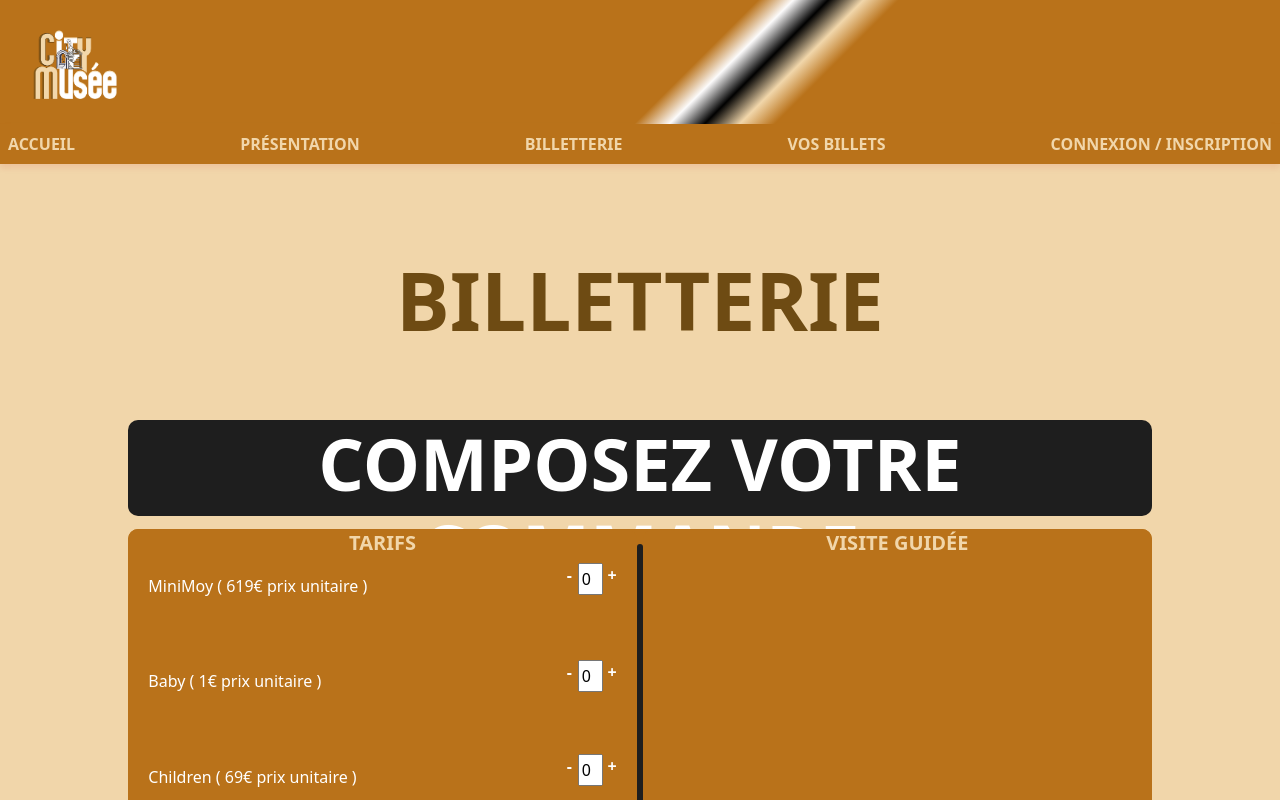
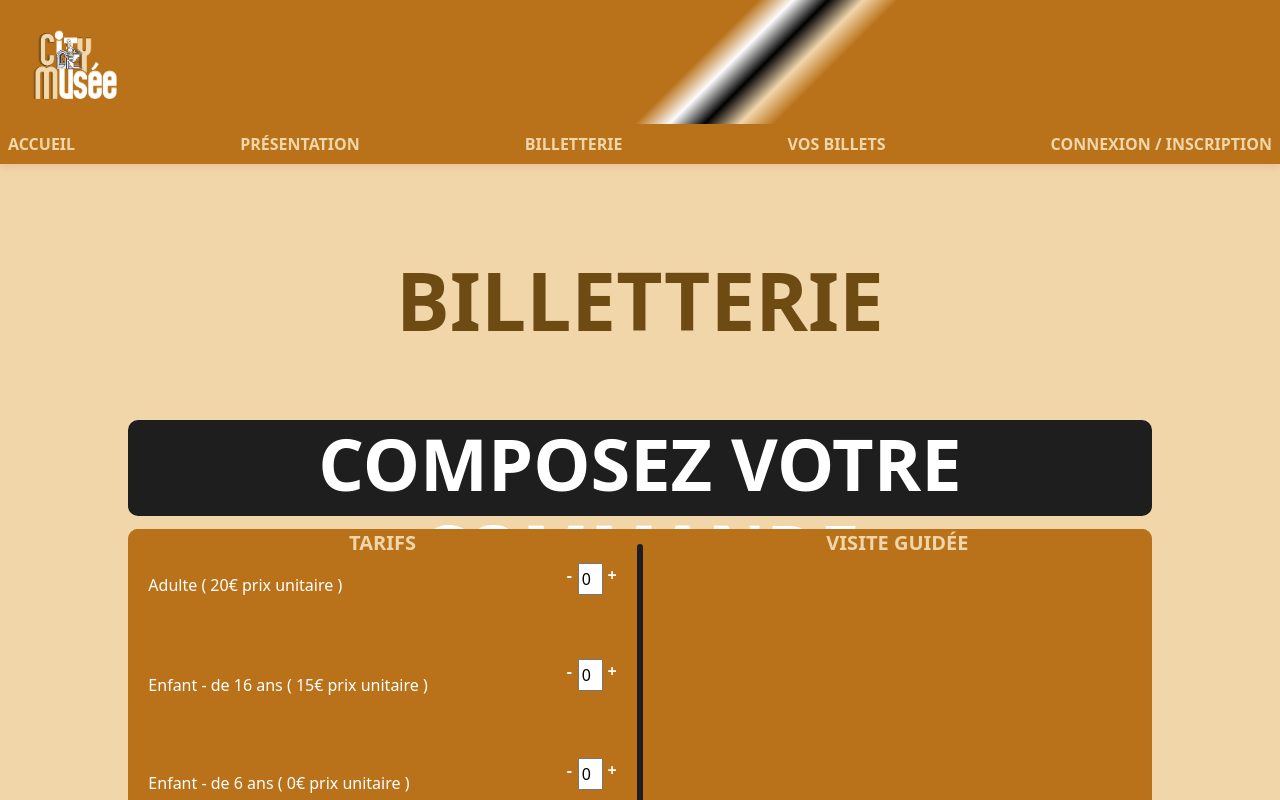
Before and after one commit to challenge-studi/web-museum, an Angular app: page /billetterie in a window 1280 px wide. Shown: the top 800 px of the page. Built offline with nearby package versions, Linux system fonts and the light colour scheme.

Commit message:
💄 Cange name tickets options

```diff
--- a/src/app/components/pages/billetterie/billetterie.component.ts
+++ b/src/app/components/pages/billetterie/billetterie.component.ts
@@ -17,18 +17,18 @@ export class BilletterieComponent {
     this.listPrice.push(
       {
         id: 0,
-        tickets_type: 'MiniMoy',
-        price: 619,
+        tickets_type: 'Adulte',
+        price: 20,
       },
       {
         id: 1,
-        tickets_type: 'Baby',
-        price: 1,
+        tickets_type: 'Enfant - de 16 ans',
+        price: 15,
       },
       {
         id: 2,
-        tickets_type: 'Children',
-        price: 69,
+        tickets_type: 'Enfant - de 6 ans',
+        price: 0,
       },
     );
   }
```
